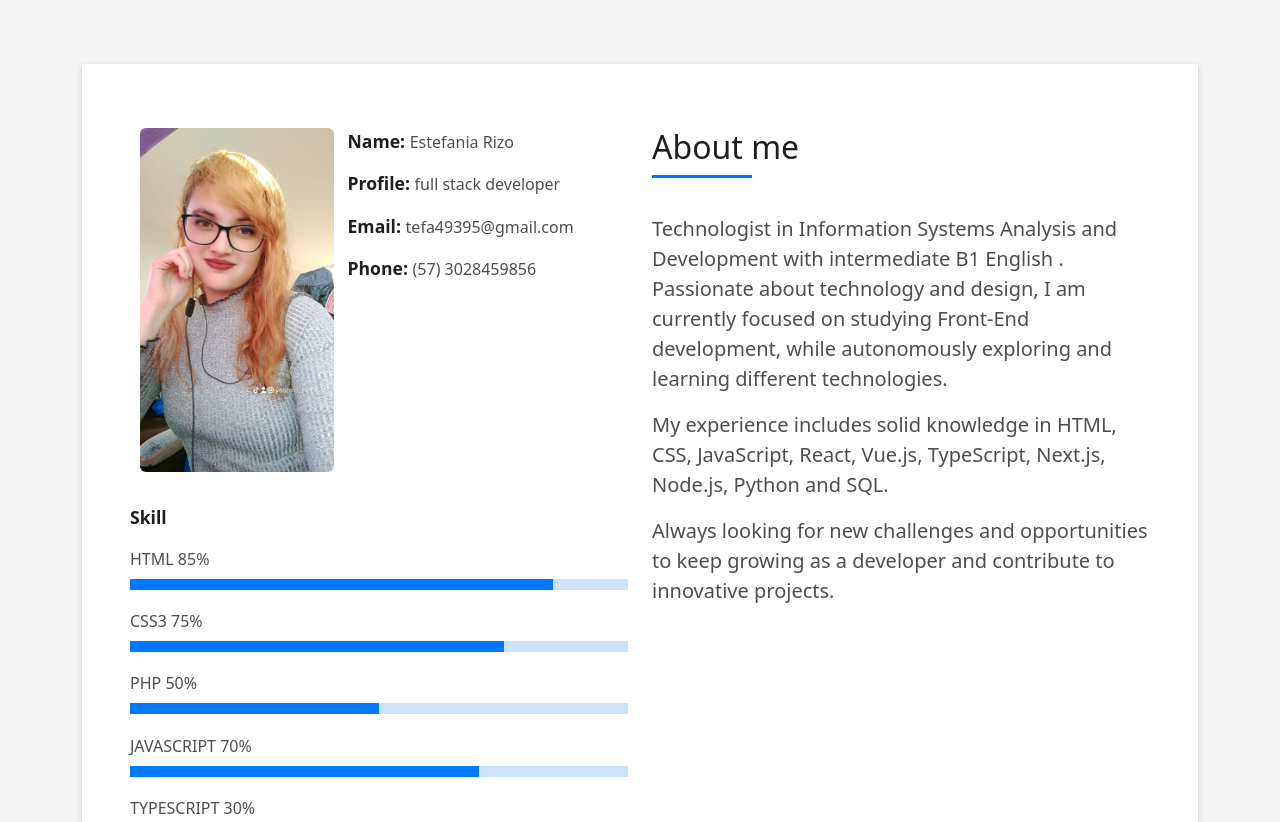
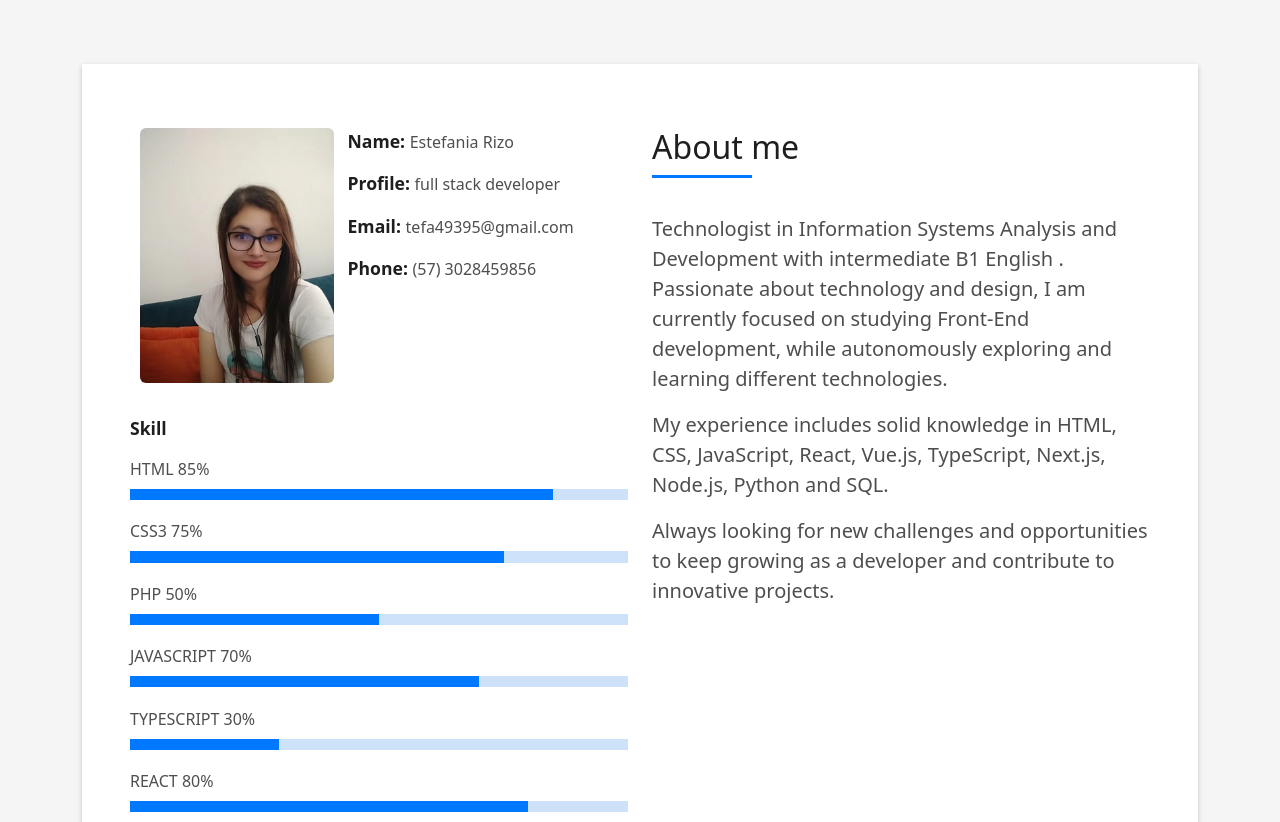
Before and after one commit to estefaniarizzo/myPortfolio, a plain HTML site: page index.html in a window 1280 px wide. Shown: the part 800-1622 px from the top of the page. Drawn offline with Linux system fonts and the light colour scheme.

Commit message:
cambios index

```diff
--- a/index.html
+++ b/index.html
@@ -77,7 +77,7 @@
                   <div class="row">
                     <div class="col-sm-6 col-md-5">
                       <div class="about-img">
-                        <img src="assets/img/img.jpg" class="img-fluid rounded b-shadow-a" alt="">
+                        <img src="assets/img/img.png" class="img-fluid rounded b-shadow-a" alt="">
                       </div>
                     </div>
                     <div class="col-sm-6 col-md-7">
@@ -168,7 +168,7 @@
                 Services
               </h3>
               <p class="subtitle-a">
-                Lorem ipsum, dolor sit amet consectetur adipisicing elit.
+
               </p>
               <div class="line-mf"></div>
             </div>
```
Also changed, not shown: assets/img/img.png (added), assets/img/testimonial-2.jpg (deleted), assets/img/testimonial-4.jpg (deleted).
